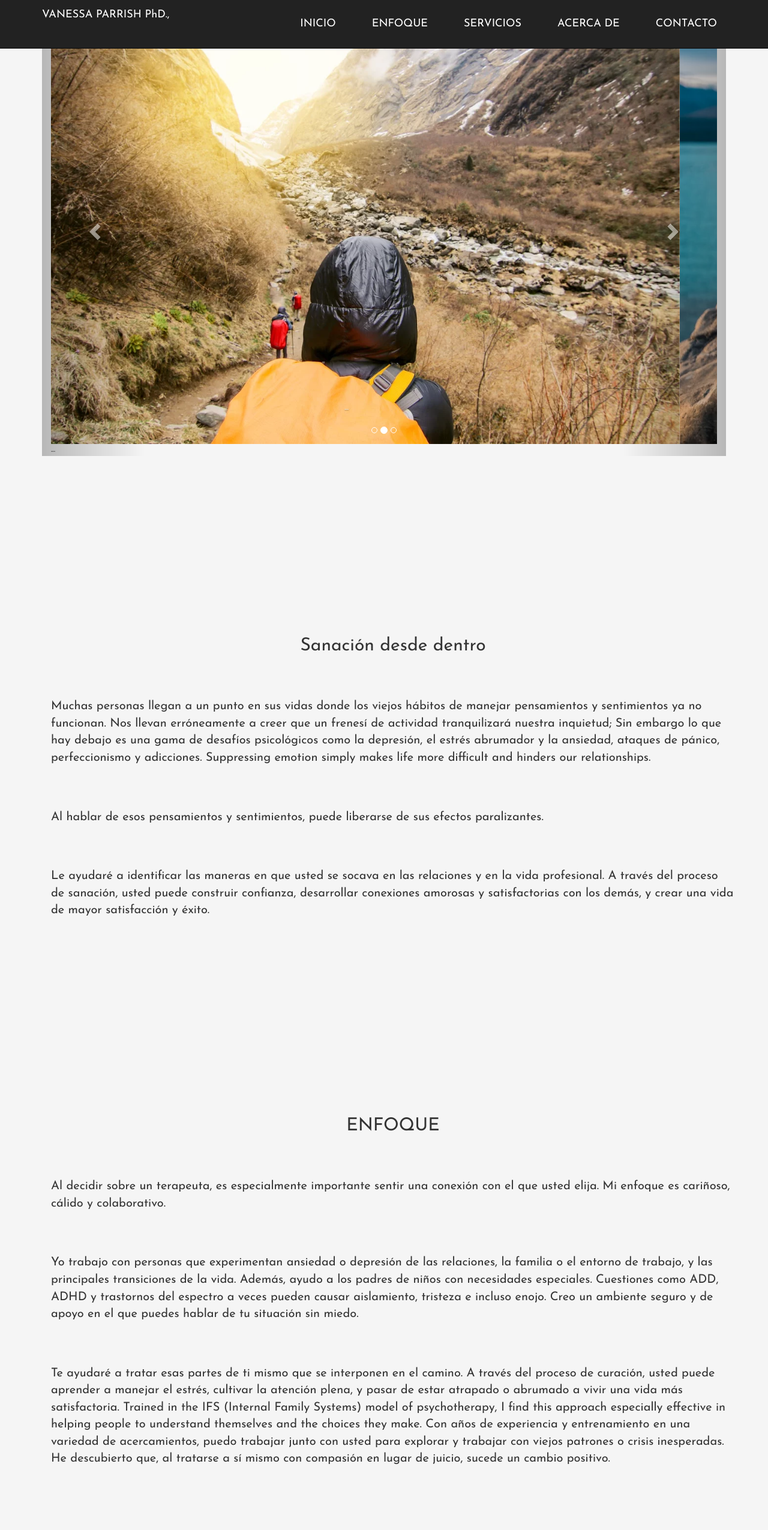
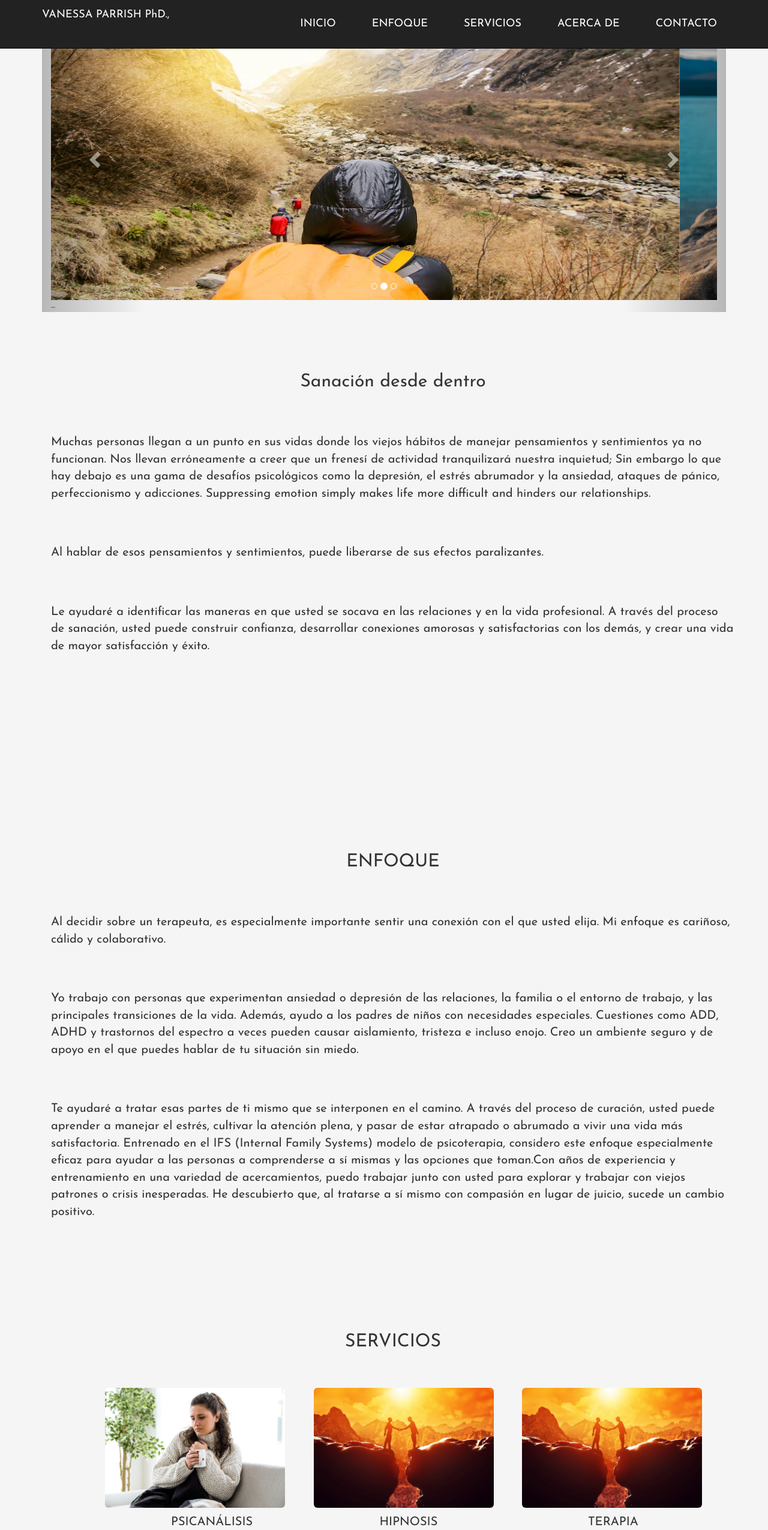
Before and after one commit to aobligacion/final_project, a plain HTML site: page index.html in a window 1280 px wide. Shown: the top 2550 px of the page at 60% size. Drawn offline with nearby package versions, Linux system fonts and the light colour scheme.

Commit message:
updated slider css

```diff
--- a/css/style.css
+++ b/css/style.css
@@ -25,7 +25,7 @@ h1 {
 
 h2 {
   text-align: center;
-  margin-top: 300px;
+  margin-top: 100px;
 }
 p {
   font-size: 20px;
@@ -89,5 +89,9 @@ p {
 
 #services p {
   padding-top: 10px;
-  text-align: left !important;
 }
+
+.carousel.slide.container img {
+  height: 500px !important;
+  width: 100%;
+}
--- a/index.html
+++ b/index.html
@@ -112,9 +112,9 @@
               de tu situación sin miedo.</p>
             <p>Te ayudaré a tratar esas partes de ti mismo que se interponen en el camino. A través del
               proceso de curación, usted puede aprender a manejar el estrés, cultivar la atención plena, y pasar
-              de estar atrapado o abrumado a vivir una vida más satisfactoria. Trained in the
-              IFS (Internal Family Systems) model of psychotherapy, I find this approach especially effective in
-              helping people to understand themselves and the choices they make. Con años de experiencia y entrenamiento
+              de estar atrapado o abrumado a vivir una vida más satisfactoria. Entrenado en el
+              IFS (Internal Family Systems) modelo de psicoterapia, considero este enfoque especialmente eficaz para ayudar
+              a las personas a comprenderse a sí mismas y las opciones que toman.Con años de experiencia y entrenamiento
               en una variedad de acercamientos, puedo trabajar junto con usted para explorar y trabajar con viejos patrones
               o crisis inesperadas. He descubierto que, al tratarse a sí mismo con compasión en lugar de juicio, sucede un cambio positivo. </p>
             <p></p>
```
